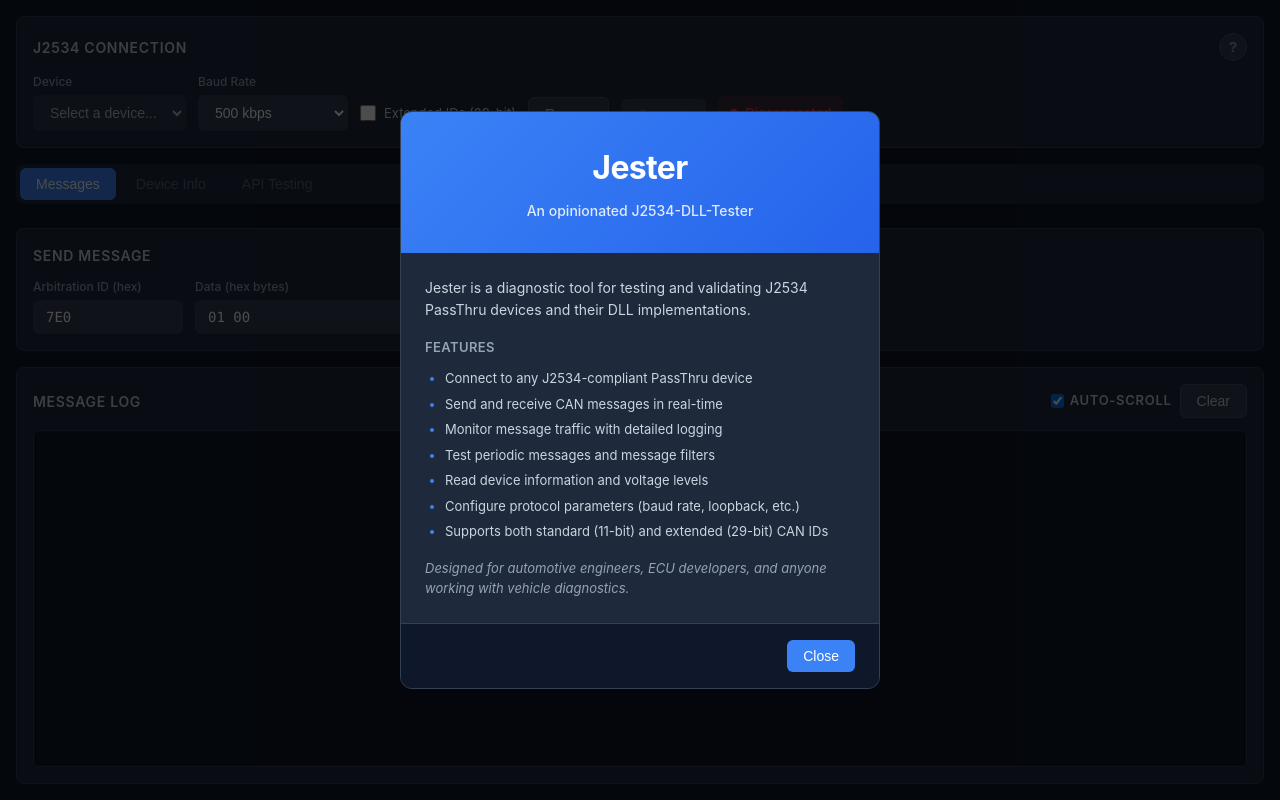
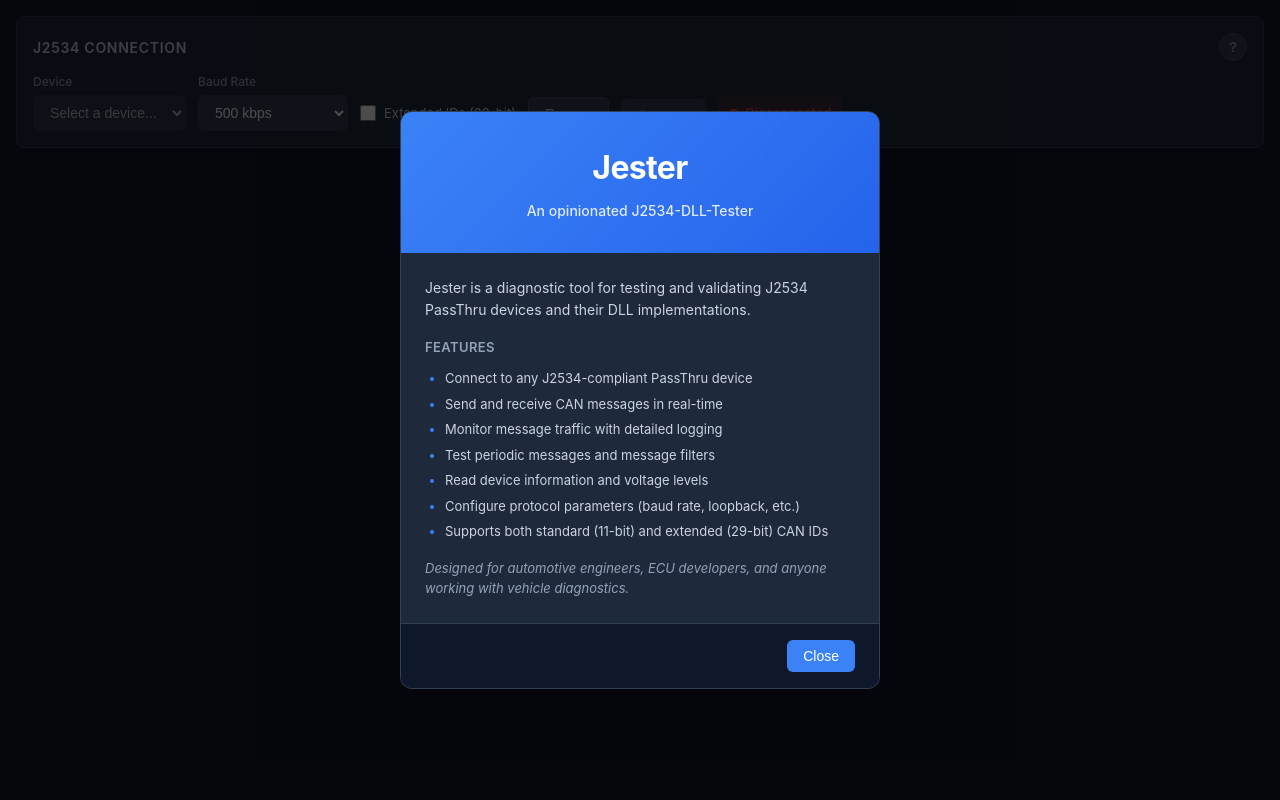
Before and after one commit to mickeyl/Jester, a React (Vite) app: page / in a window 1280 px wide. Built offline with nearby package versions, Linux system fonts and the light colour scheme.

Commit message:
Hide tabs and content until a J2534 device is connected
The Messages, Device Info, and API Testing tabs are now only visible
after successfully connecting to a device, keeping the UI clean and
focused on the connection step first.

```diff
--- a/src/App.tsx
+++ b/src/App.tsx
@@ -712,7 +712,9 @@ function App() {
         )}
       </div>
 
-      {/* Tabs */}
+      {/* Tabs - only show when connected */}
+      {status.connected && (
+        <>
           <div className="tabs">
             <button
               className={`tab ${activeTab === "messages" ? "active" : ""}`}
@@ -723,14 +725,12 @@ function App() {
             <button
               className={`tab ${activeTab === "device-info" ? "active" : ""}`}
               onClick={() => setActiveTab("device-info")}
-          disabled={!status.connected}
             >
               Device Info
             </button>
             <button
               className={`tab ${activeTab === "api-test" ? "active" : ""}`}
               onClick={() => setActiveTab("api-test")}
-          disabled={!status.connected}
             >
               API Testing
             </button>
@@ -853,7 +853,7 @@ function App() {
       )}
 
       {/* Device Info Tab */}
-      {activeTab === "device-info" && status.connected && (
+      {activeTab === "device-info" && (
         <div className="device-info-panel">
           <h2>Device Information</h2>
 
@@ -921,7 +921,7 @@ function App() {
       )}
 
       {/* API Testing Tab */}
-      {activeTab === "api-test" && status.connected && (
+      {activeTab === "api-test" && (
         <div className="api-test-panel">
           <div className="api-test-grid">
             {/* Left column: Test controls */}
@@ -1159,6 +1159,8 @@ function App() {
           </div>
         </div>
       )}
+        </>
+      )}
 
       {/* Progress Dialog */}
       {showProgress && (
```
Lines whose indentation alone changed are shown as unchanged.
